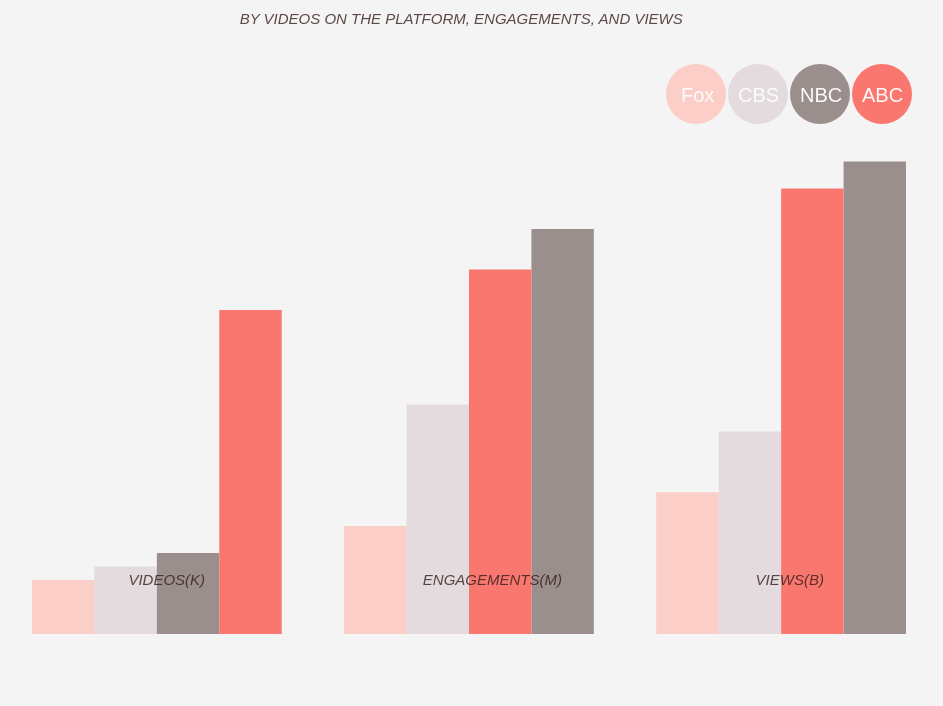
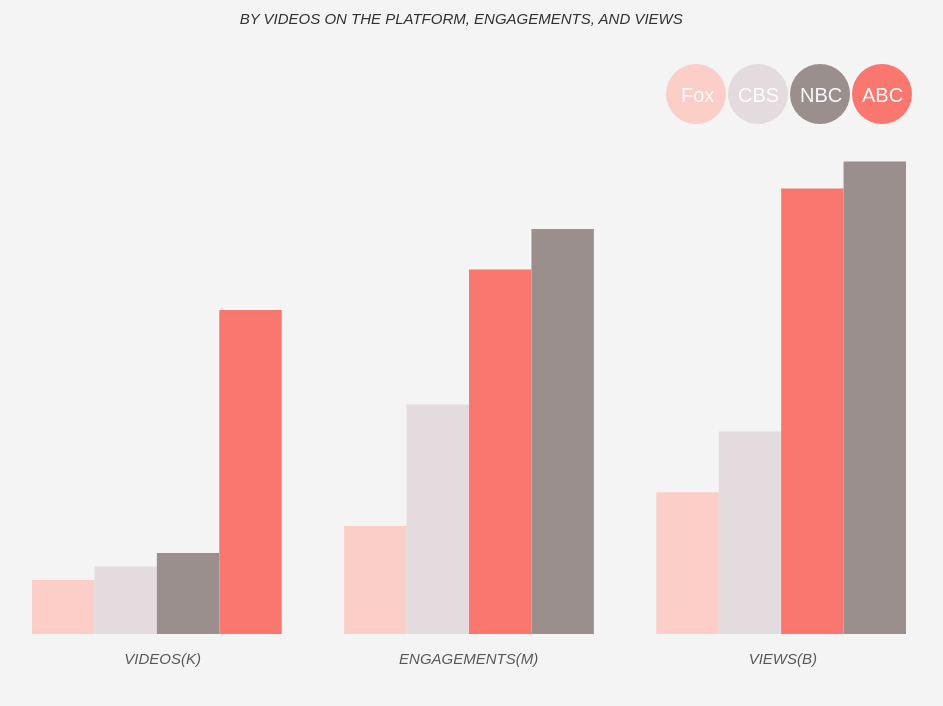
Before and after one commit to jinniluo/TV3.0, a plain HTML site: page index.html in a window 1280 px wide. Shown: the part 84-790 px from the top of the page, without its empty margins (166-1109 px from the left). Drawn offline with Linux system fonts and the light colour scheme.

Commit message:
change label scale

```diff
--- a/script.js
+++ b/script.js
@@ -27,6 +27,28 @@ var w=(width-margin.left)/14;
 //set up tooltips and transformations
 var tooltip=d3.select("#tooltip");
 var textanchor=w/3;
+
+
+
+//append labels
+var label=svg.append("g").attr("class","label");
+var label1=label.append("text")
+                .attr("x",1.8*w)
+                .attr("y",height+30)
+                .text(function(d){return "VIDEOS(K)"})
+
+var label2=label.append("text")
+                .attr("x",6.2*w)
+                .attr("y",height+30)
+                .text(function(d){return "ENGAGEMENTS(M)"})
+
+var label3=label.append("text")
+                .attr("x",11.8*w)
+                .attr("y",height+30)
+                .text(function(d){return "VIEWS(B)"})
+
+
+
 //draw the barcharts
 
 var barFox=svg.append("g");
--- a/style.css
+++ b/style.css
@@ -36,54 +36,21 @@ h1{
 
 .title p{
     font-size: 15px;
+    color:black;
+    opacity: .8;
+    font-style: italic;
+}
+
+.label{
+
+    font-family: sans-serif;
+    font-size: 15px;
     color:#351d1b;
     opacity: .8;
     font-style: italic;
 }
 
-.label1{
 
-    width:80%;
-    margin-left: 10%;
-    z-index: 30;
-    font-family: sans-serif;
-    position: absolute;
-    font-size: 15px;
-    margin-top: 50%;
-    margin-left: 23%;
-    color:#351d1b;
-    opacity: .8;
-    font-style: italic;
-}
-
-.label2{
-
-    width:80%;
-    margin-left: 10%;
-    z-index: 30;
-    font-family: sans-serif;
-    position: absolute;
-    font-size: 15px;
-    margin-top: 50%;;
-    margin-left: 46%;
-    color:#351d1b;
-    opacity: .8;
-    font-style: italic;
-}
-.label3{
-
-    width:80%;
-    margin-left: 10%;
-    z-index: 30;
-    font-family: sans-serif;
-    position: absolute;
-    font-size: 15px;
-    margin-top: 50%;;
-    margin-left: 72%;
-    color:#351d1b;
-    opacity: .8;
-    font-style: italic;
-}
 
 
 #cbstext,#foxtext,#abctext,#nbctext{
```
Also changed, not shown: index.html (+2 -0 lines).
